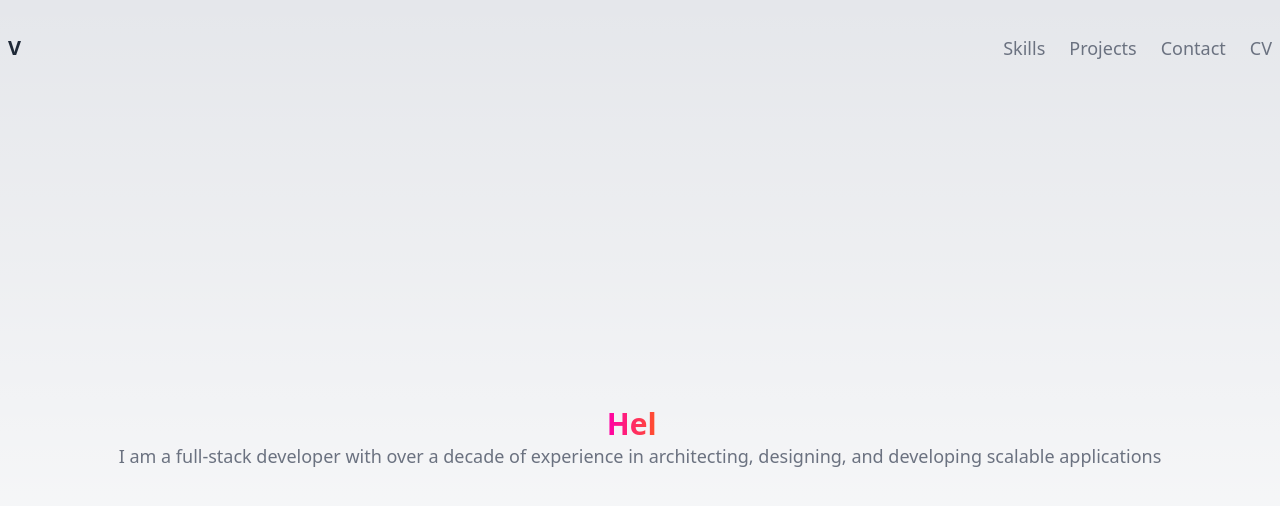
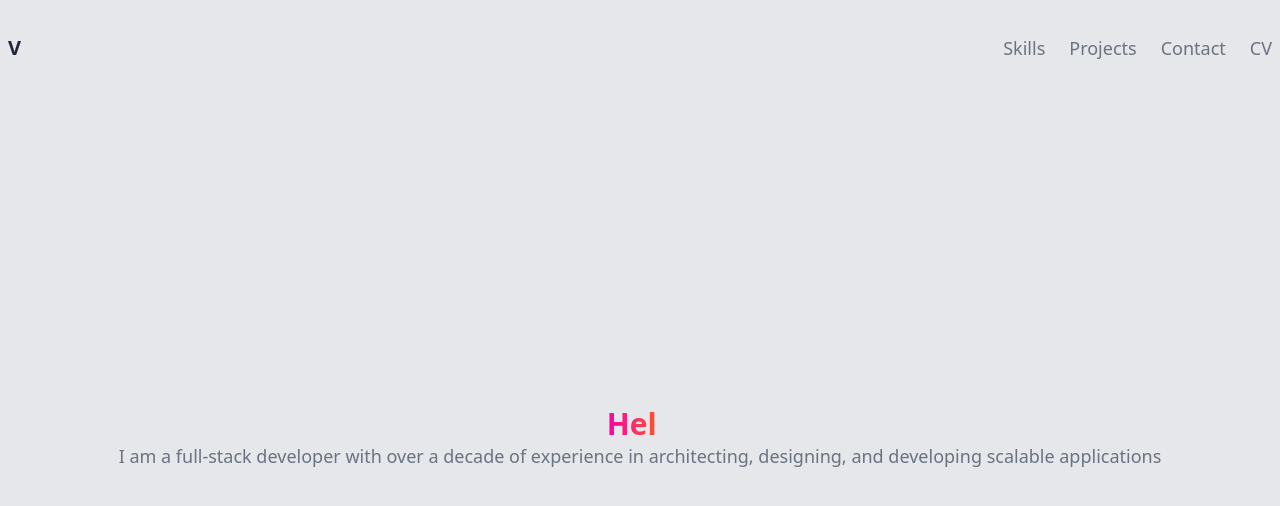
Before and after one commit to vishnupasuleti/my-website, a Next.js app: page / in a window 1280 px wide. Shown: the top 506 px of the page. Built offline with nearby package versions, Linux system fonts and the light colour scheme.

Commit message:
Removing dark mode

```diff
--- a/src/app/globals.css
+++ b/src/app/globals.css
@@ -7,21 +7,3 @@
   --background-start-rgb: 214, 219, 220;
   --background-end-rgb: 255, 255, 255;
 }
-
-@media (prefers-color-scheme: dark) {
-  :root {
-    --foreground-rgb: 255, 255, 255;
-    --background-start-rgb: 0, 0, 0;
-    --background-end-rgb: 0, 0, 0;
-  }
-}
-
-body {
-  color: rgb(var(--foreground-rgb));
-  background: linear-gradient(
-      to bottom,
-      transparent,
-      rgb(var(--background-end-rgb))
-    )
-    rgb(var(--background-start-rgb));
-}
--- a/tailwind.config.js
+++ b/tailwind.config.js
@@ -7,11 +7,6 @@
   ],
   theme: {
     extend: {
-      backgroundImage: {
-        'gradient-radial': 'radial-gradient(var(--tw-gradient-stops))',
-        'gradient-conic':
-          'conic-gradient(from 180deg at 50% 50%, var(--tw-gradient-stops))',
-      },
     },
   },
   plugins: [],
```
